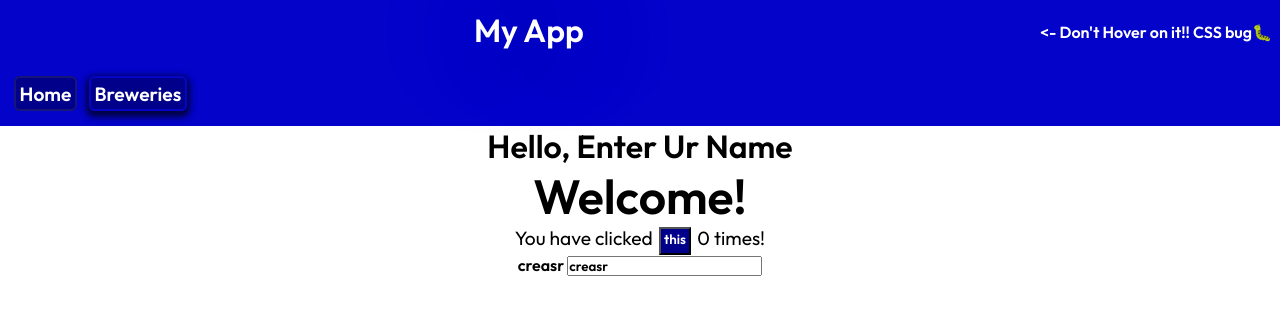
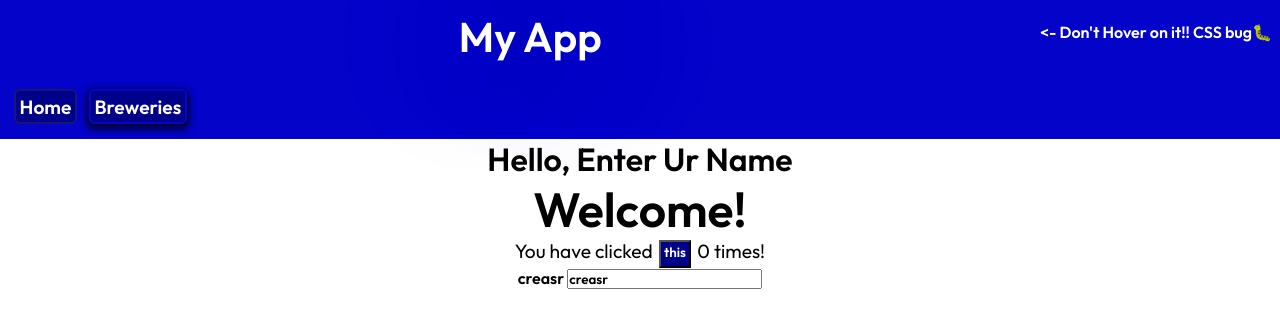
Before and after one commit to Sohail-Fladdra/my-app, an Angular app in the folder my-app/: page / in a window 1280 px wide. Shown: the top 328 px of the page. Built offline with nearby package versions, Linux system fonts and the light colour scheme.

Commit message:
2 files modified

```diff
--- a/my-app/src/app/app.component.css
+++ b/my-app/src/app/app.component.css
@@ -22,7 +22,7 @@ header > .container {
   justify-content: flex-start;
 }
 header .logo {
-  font-size: 2em;
+  font-size: 2.6rem;
   margin-bottom: 1em;
   text-shadow: 1px 1px 3em darkblue;
 }
--- a/my-app/src/styles.css
+++ b/my-app/src/styles.css
@@ -32,3 +32,26 @@ body {
 a {
   user-select: initial;
 }
+*::-webkit-scrollbar-track {
+  -webkit-box-shadow: inset 0 0 6px rgba(0, 0, 0, 0.3);
+  background-color: #f5f5f5;
+}
+
+*::-webkit-scrollbar {
+  width: 10px;
+  background-color: #f5f5f5;
+}
+
+*::-webkit-scrollbar-thumb {
+  background-color: #f90;
+  background-image: -webkit-linear-gradient(
+    45deg,
+    rgba(255, 255, 255, 0.2) 25%,
+    transparent 25%,
+    transparent 50%,
+    rgba(255, 255, 255, 0.2) 50%,
+    rgba(255, 255, 255, 0.2) 75%,
+    transparent 75%,
+    transparent
+  );
+}
```
